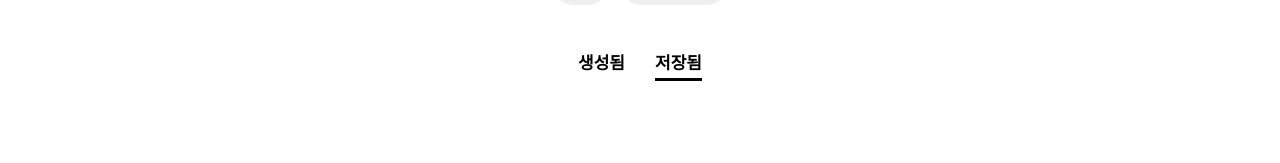
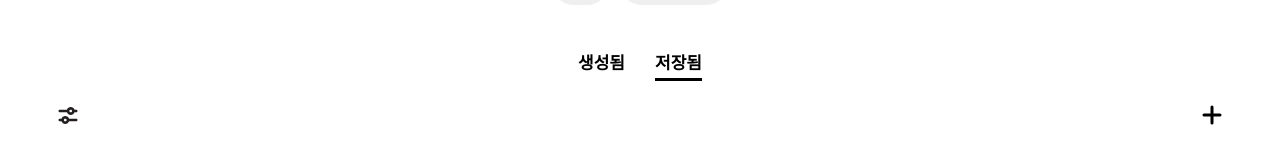
Before and after one commit to GOSOPT-CDS-TEAM7-DeskTop/Frontend, a React (Vite) app: page /mypage/1 in a window 1280 px wide. Shown: the part 363-526 px from the top of the page. Built offline with nearby package versions, Linux system fonts and the light colour scheme; a web font is replaced by a local one.

Commit message:
[ feat ] : CategorySection - FilterSection 구현

```diff
--- a/src/components/layouts/CategorySection.tsx
+++ b/src/components/layouts/CategorySection.tsx
@@ -7,6 +7,10 @@ const CategorySection = () => {
         <Created>생성됨</Created>
         <Stored>저장됨</Stored>
       </CreatedStoredWrapper>
+      <FilterSection>
+        <img src="../../src/assets/icon/filter_icon.svg" alt="filter_icon" />
+        <img src="../../src/assets/icon/plus_icon.svg" alt="plus_icon" />
+      </FilterSection>
     </CategorySectionWrapper>
   );
 };
@@ -17,7 +21,7 @@ const CategorySectionWrapper = styled.section`
   display: flex;
   flex-direction: column;
 
-  margin-top: 5rem;
+  margin: 4.5rem 5.6rem;
 `;
 
 const CreatedStoredWrapper = styled.div`
@@ -29,25 +33,34 @@ const CreatedStoredWrapper = styled.div`
   justify-content: center;
   align-items: center;
 
-
   gap: 3rem;
-  margin-bottom: 0.8rem;
+  margin-bottom: 2.2rem;
 `;
 
 const Created = styled.div`
   height: 2.6rem;
   color: ${({ theme }) => theme.colors.pinterest_black};
   ${({ theme }) => theme.fonts.pinterest_header2};
-
 `;
 
 const Stored = styled.div`
   height: 2.6rem;
   color: ${({ theme }) => theme.colors.pinterest_black};
   ${({ theme }) => theme.fonts.pinterest_header2};
-  border-bottom: 0.3rem ;
+  border-bottom: 0.3rem;
   border-bottom-style: solid;
   border-color: ${({ theme }) => theme.colors.pinterest_black};
   padding-bottom: 0.8rem;
+`;
 
+const FilterSection = styled.section`
+  display: flex;
+  flex-direction: row;
+  justify-content: space-between;
+  margin-bottom: 2.4rem;
+
+  img {
+    width: 2.4rem;
+    height: 2.4rem;
+  }
 `;
--- a/src/components/layouts/UserProfile.tsx
+++ b/src/components/layouts/UserProfile.tsx
@@ -67,6 +67,7 @@ const ButtonWrapper = styled.div`
 const ShareButton = styled.button`
   padding: 1.2rem 1.5rem;
   margin-top: 1.6rem;
+  margin-bottom: 0.5rem;
 
   ${({ theme }) => theme.fonts.pinterest_header2};
   color: ${({ theme }) => theme.colors.pinterest_black};
```
